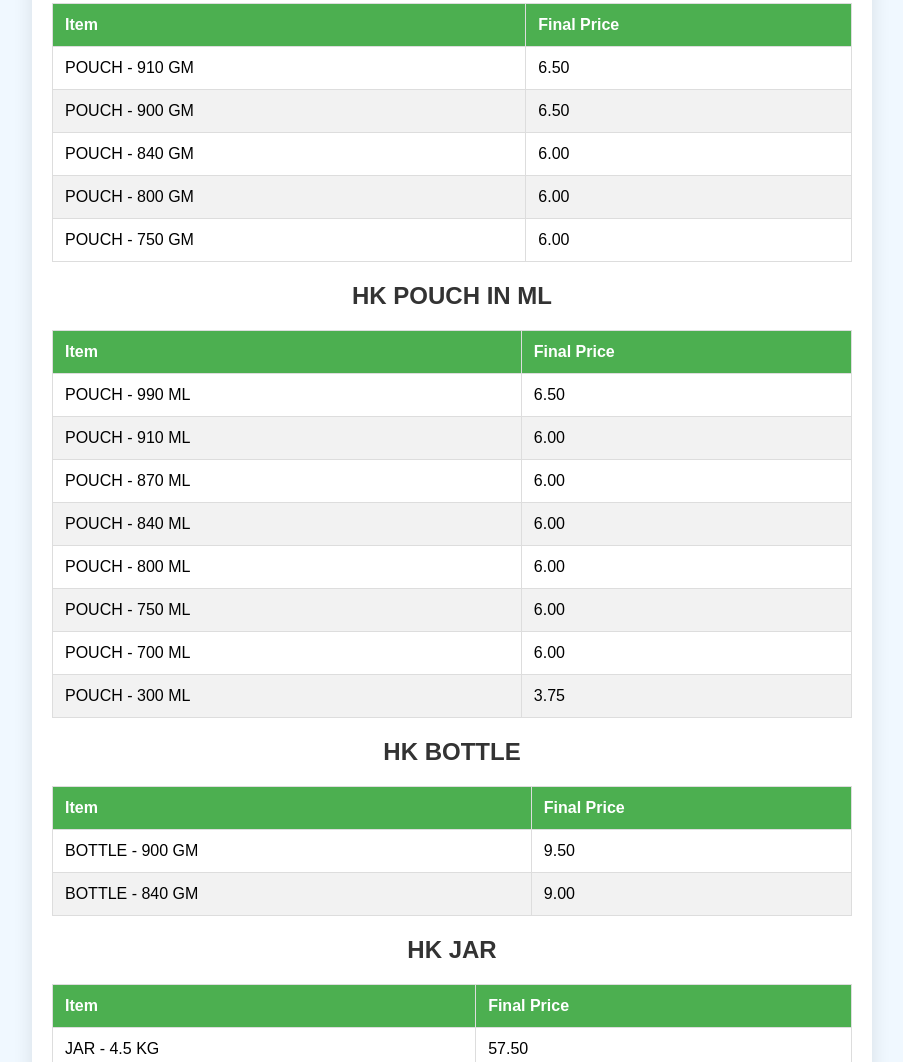
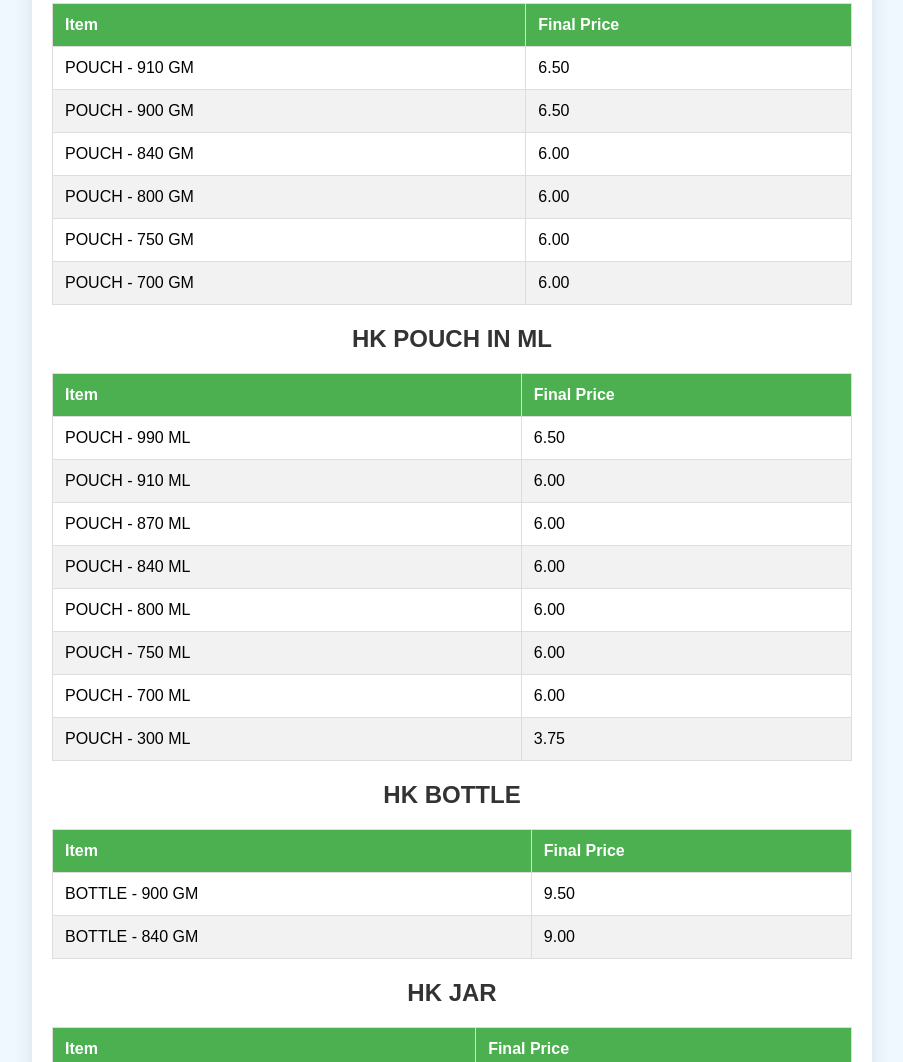
Before and after one commit to hunkaammy/HARIKESRI, a website: page assets/SOYA.html in a window 1280 px wide. Shown: the part 755-1817 px from the top of the page, without its empty margins (188-1091 px from the left). Drawn offline with nearby package versions, Linux system fonts and the light colour scheme.

Commit message:
Update SOYA.html

```diff
--- a/assets/SOYA.html
+++ b/assets/SOYA.html
@@ -199,6 +199,16 @@
                 <td>
                     <span ng-if="(finalPrice6000 = ((priceaftertax || 0) / 1000 * (cost750gm || 0) + (margin750gm || 0)).toFixed(2)) != 100">
                         {{ finalPrice6000 }}
+                    </span>
+                </td>
+            </tr>
+			<tr>
+                <td>POUCH - 700 GM</td>
+                <input type="hidden" ng-model="margin700gm" ng-init="margin700gm = 6">
+                <input type="hidden" ng-model="cost700gm" ng-init="cost700gm = 700">
+                <td>
+                    <span ng-if="(finalPrice60010 = ((priceaftertax || 0) / 1000 * (cost700gm || 0) + (margin700gm || 0)).toFixed(2)) != 100">
+                        {{ finalPrice60010 }}
                     </span>
                 </td>
             </tr>
```
